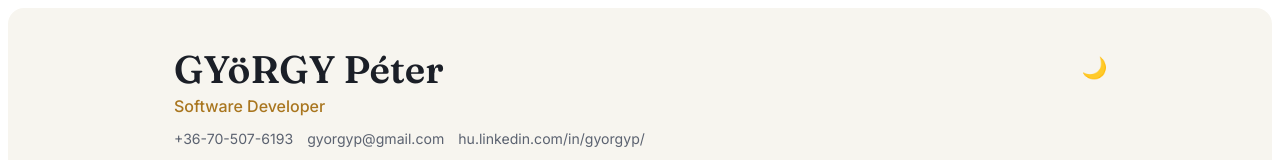
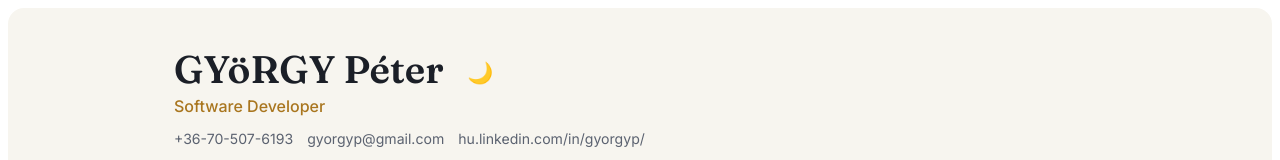
Before and after one commit to gyorgyp/cv, a React (Vite) app: page / in a window 1280 px wide. Shown: the top 160 px of the page. Built offline with nearby package versions, Linux system fonts and the light colour scheme.

Commit message:
Config issue

```diff
--- a/src/cv.css
+++ b/src/cv.css
@@ -52,6 +52,12 @@
   gap: 16px;
   padding: 40px 0 28px;
   border-bottom: 1px solid var(--border);
+}
+
+.cv-name-row {
+  display: flex;
+  align-items: center;
+  gap: 10px;
 }
 
 .cv-name {
--- a/src/cv.jsx
+++ b/src/cv.jsx
@@ -32,14 +32,8 @@ export default function CV() {
       <div className="cv-shell">
         <header className="cv-header">
           <div>
+            <div className="cv-name-row">
             <h1 className="cv-name">{cvData.name}</h1>
-            <p className="cv-role">{cvData.title}</p>
-            <ul className="cv-contact-list">
-              <li><a href={cvData.contact.phoneHref}>{cvData.contact.phone}</a></li>
-              <li><a href={`mailto:${cvData.contact.email}`}>{cvData.contact.email}</a></li>
-              <li><a href={cvData.contact.linkedinUrl} target="_blank" rel="noreferrer">{cvData.contact.linkedin}</a></li>
-            </ul>
-          </div>
             <ul className="theme-toggle-list">
               <li
                 className="theme-toggle"
@@ -56,6 +50,15 @@ export default function CV() {
                 aria-label="Toggle light and dark mode"
               />
             </ul>
+            </div>
+            <p className="cv-role">{cvData.title}</p>
+            <ul className="cv-contact-list">
+              <li><a href={cvData.contact.phoneHref}>{cvData.contact.phone}</a></li>
+              <li><a href={`mailto:${cvData.contact.email}`}>{cvData.contact.email}</a></li>
+              <li><a href={cvData.contact.linkedinUrl} target="_blank" rel="noreferrer">{cvData.contact.linkedin}</a></li>
+            </ul>
+          </div>
+
         </header>
 
         <div className="cv-grid">
--- a/vite.config.js
+++ b/vite.config.js
@@ -1,8 +1,10 @@
 import react from '@vitejs/plugin-react'
 import { defineConfig } from 'vite'
+
+const isGithubPages = process.env.GITHUB_WORKFLOW && process.env.GITHUB_WORKFLOW.toLowerCase().includes('pages');
 
 // https://vite.dev/config/
 export default defineConfig({
   plugins: [react()],
-  base: "/cv",
+  base: isGithubPages ? "/cv" : "/"
 })
```
Lines whose indentation alone changed are shown as unchanged.
